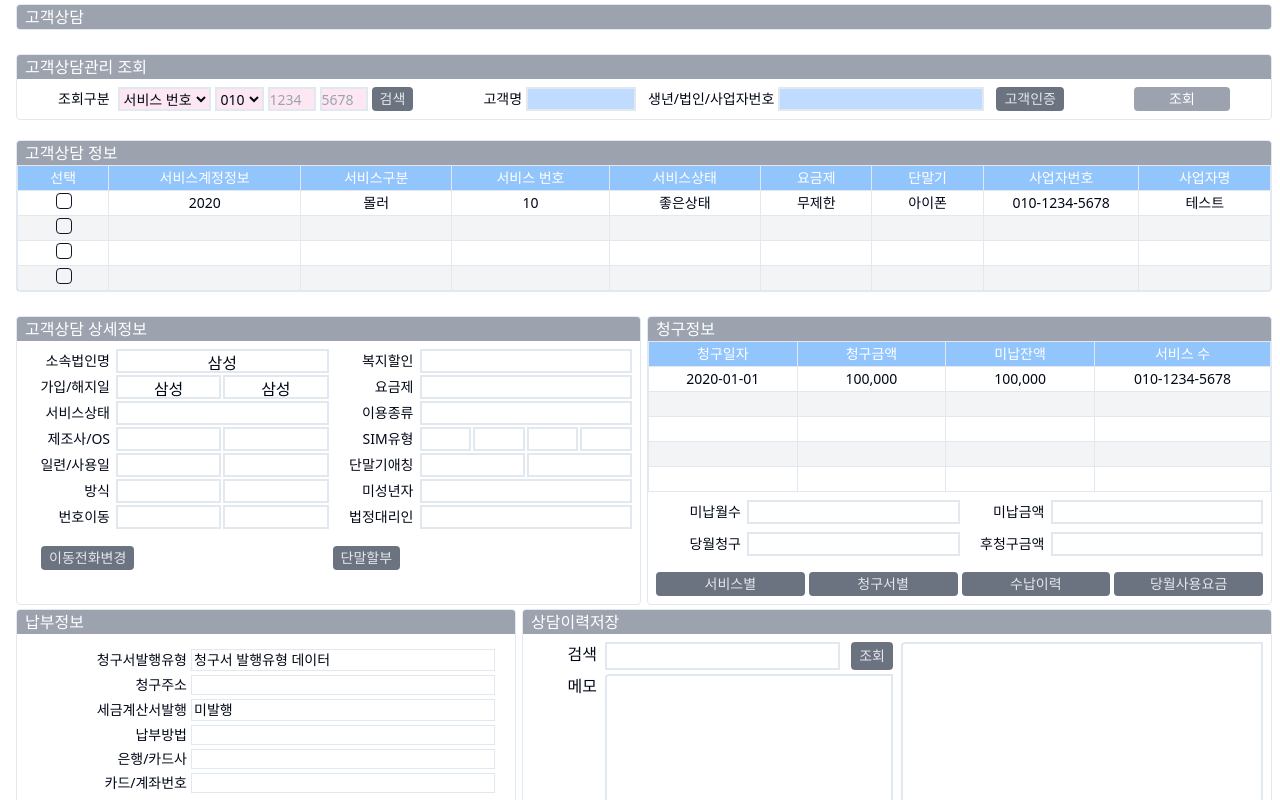
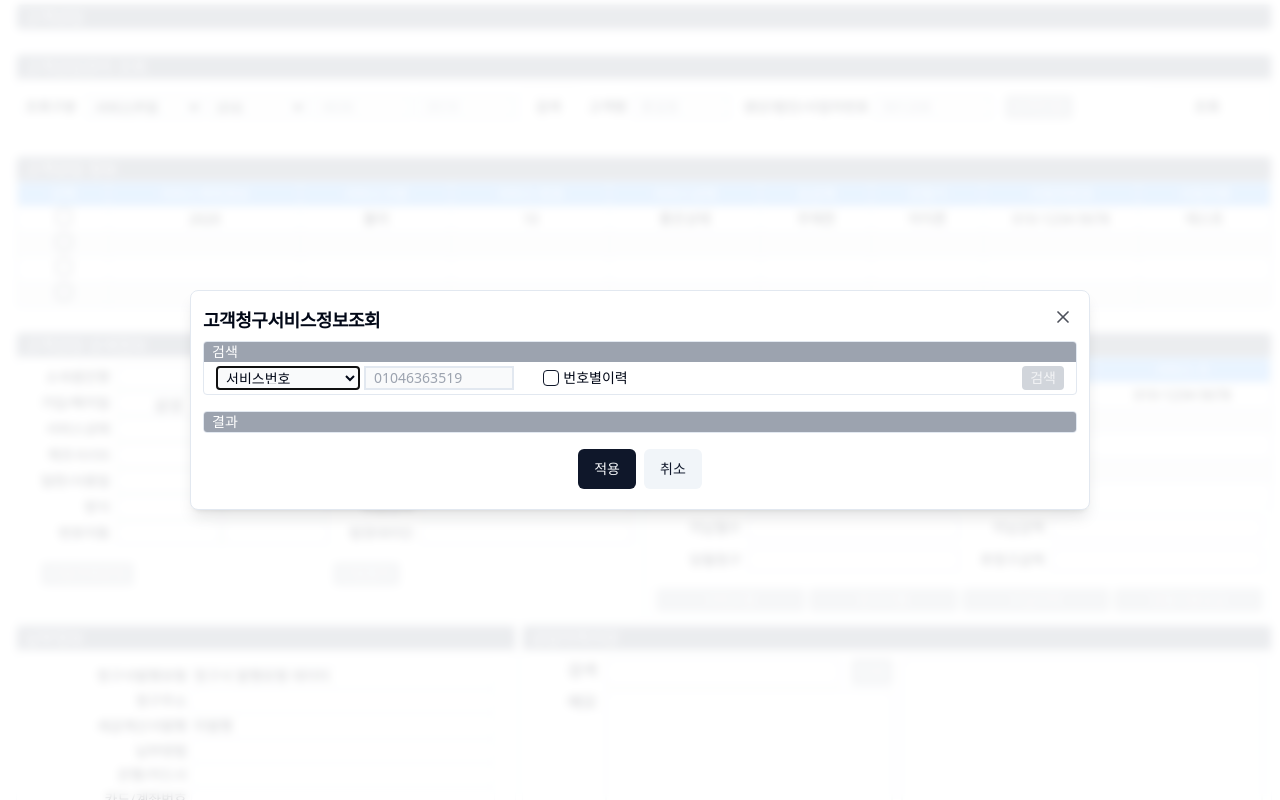
Before and after one commit to sprisao/SkPoc, a Next.js app: page / in a window 1280 px wide. Both pictures are taken after a click on the button "검색". Shown: the top 800 px of the page. Built offline with nearby package versions, Linux system fonts and the light colour scheme.

Commit message:
UI 구현 및 요소 컴포넌트화  - 고객상담관리 조회 > 다이얼로그 구현  - <input>,<select> 컴포넌트화

```diff
--- a/app/components/sections/SearchCustomerService.tsx
+++ b/app/components/sections/SearchCustomerService.tsx
@@ -1,72 +1,129 @@
+'use client'
 import SectionTitle from "@/app/components/ui/SectionTitle";
 import CommonButton from "@/app/components/ui/CommonButton";
+import {Button} from "@/components/ui/button"
+import {
+    Dialog, DialogClose,
+    DialogContent,
+    DialogFooter,
+    DialogHeader,
+    DialogTitle,
+    DialogTrigger,
+} from "@/components/ui/dialog"
+import InputBox from "@/app/components/ui/InputBox";
+import SelectBox from "@/app/components/ui/SelectBox";
+import {Checkbox} from "@/components/ui/checkbox";
 
 {/*고객상담관리 조회 Container*/
 }
 const SearchCustomerService = () => {
     return (
 
+        <Dialog>
             <div className="w-full border rounded-sm overflow-clip m-1 mt-4 ">
                 <SectionTitle title="고객상담관리 조회"/>
-            <div className="flex flex-row py-2 px-2 justify-around text-sm space-x-1 w-full">
-                <div className="flex flex-row items-center space-x-2">
-                    <p>조회구분</p>
-                    <div className="flex flex-row space-x-1">
-                        <select className="h-6 bg-pink-100 border-2">
-                            <option>서비스 번호</option>
-                            <option>고객상담</option>
-                            <option>고객상담</option>
-                            <option>고객상담</option>
-                        </select>
-                        <select className="h-6 bg-pink-100 border-2">
+                <div className="flex flex-row py-2 px-2 justify-around text-sm space-x-3 w-full">
+                    <div className="flex-1  flex flex-row items-center space-x-2 justify-end ">
+                        <p className="shrink-0">조회구분</p>
+                        <div className="flex flex-row items-center space-x-1 flex-1 ">
+                            <SelectBox className="max-w-[120px] min-w-[100px]">
+                                <option>서비스번호</option>
+                                <option>법인번호</option>
+                                <option>사업자번호</option>
+                                <option>외국인등록번호</option>
+                                <option>여권번호</option>
+                                <option>고객계정번호</option>
+                            </SelectBox>
+                            <SelectBox className="max-w-[100px]">
                                 <option>010</option>
-                            <option>123</option>
-                            <option>456</option>
-                            <option>789</option>
-                        </select>
-                        <input
-                            className="w-12 h-6 bg-pink-100 border-2"
+                                <option>011</option>
+                                <option>017</option>
+                                <option>016</option>
+                            </SelectBox>
+
+                            <InputBox
+                                className="max-w-[100px]"
                                 type="number"
-                            placeholder="1234"
-                        />
-                        <input
-                            className="w-12 h-6 bg-pink-100 border-2"
+                                placeholder="4636"/>
+                            <InputBox
+                                className="max-w-[100px]"
                                 type="number"
-                            placeholder="5678"
-                        />
-                        <CommonButton
-                        >검색
-                        </CommonButton>
+                                placeholder="3519"/>
+                            <DialogTrigger asChild>
+                                <Button variant="outline" className="w-14 h-full">검색</Button>
+                            </DialogTrigger>
                         </div>
                     </div>
 
-                <div className="flex flex-row items-center space-x-3">
+                    <div className=" flex-1 flex flex-row items-center space-x-3">
                         <div className="flex flex-row space-x-1 items-center">
-                        <p>고객명</p>
-                        <input
-                            className="w-[110px] bg-blue-200 border-2 h-6"
+                            <p className="shrink-0">고객명</p>
+                            <InputBox
+                                className="max-w-[100px] grow"
                                 type="text"
-                        />
+                                placeholder="홍길동"/>
                         </div>
                         <div className="flex flex-row space-x-1 items-center">
-                        <p>생년/법인/사업자번호</p>
-                        <input
-                            className="bg-blue-200 border-2 h-6"
+                            <p className="shrink-0">생년/법인/사업자번호</p>
+                            <InputBox
+                                className="max-w-[120px] grow"
                                 type="text"
-                        />
+                                placeholder="901208"/>
                         </div>
                         <CommonButton>
                             고객인증
                         </CommonButton>
                     </div>
-                <div className="flex flex-row w-24">
-                    <button className="bg-gray-400 w-full rounded-sm text-white h-6">
-                        조회
-                    </button>
-                </div>
-
+                    <div className="col-span-1">
+                        <DialogTrigger asChild>
+                            <Button variant="outline" className="w-28">조회</Button>
+                        </DialogTrigger>
                     </div>
                 </div>
+            </div>
+            <DialogContent className="w-full">
+                <DialogHeader>
+                    <DialogTitle>고객청구서비스정보조회</DialogTitle>
+                </DialogHeader>
+                <div className="w-full text-sm">
+                    <div className=" border rounded-sm overflow-clip mb-4 ">
+                        <SectionTitle title="검색"/>
+                        <div className="flex flex-row justify-between items-center py-1 px-3">
+                            <div className="flex flex-row space-x-1 items-center">
+                                <SelectBox className="">
+                                    <option>서비스번호</option>
+                                    <option>법인번호</option>
+                                    <option>사업자번호</option>
+                                    <option>외국인등록번호</option>
+                                    <option>여권번호</option>
+                                    <option>고객계정번호</option>
+                                </SelectBox>
+                                <InputBox
+                                    className="grow"
+                                    type="number"
+                                    placeholder="01046363519"/>
+                                <div className="flex flex-row justify-center items-center w-full space-x-1">
+                                    <Checkbox></Checkbox>
+                                    <p>번호별이력</p>
+                                </div>
+                            </div>
+                            <CommonButton>검색</CommonButton>
+                        </div>
+                    </div>
+                    <div className=" border rounded-sm overflow-clip mb-4 ">
+                        <SectionTitle title="결과"/>
+                    </div>
+                    <DialogFooter className="flex flex-row justify-center items-center space-x-1">
+                        <Button type="submit">적용</Button>
+                        <DialogClose asChild>
+                            <Button type="button" variant="secondary">
+                                취소
+                            </Button>
+                        </DialogClose>
+                    </DialogFooter>
+                </div>
+            </DialogContent>
+        </Dialog>
     );
 }
 
--- a/app/components/ui/CommonButton.tsx
+++ b/app/components/ui/CommonButton.tsx
@@ -1,6 +1,6 @@
 const CommonButton = ({children}) => {
     return (
-        <button className="rounded-sm bg-gray-500 px-2 text-gray-200 text-sm py-0.5 ">
+        <button className="rounded-sm bg-gray-300 px-2 text-gray-100 text-sm py-0.5 shrink-0" disabled>
             {children}
         </button>
     )
--- /dev/null
+++ b/app/components/ui/InputBox.tsx
@@ -0,0 +1,14 @@
+import {cn} from "@/lib/utils";
+
+export default function InputBox({className, type, placeholder}) {
+    return (
+        <input
+            className={cn(
+                "w-full flex flex-row items-center px-2 py-1 bg-gray-50 border-2 h-6 pb-[5px]",
+                className
+            )}
+            type={type}
+            placeholder={placeholder}
+        />
+    )
+}
--- /dev/null
+++ b/app/components/ui/SelectBox.tsx
@@ -0,0 +1,15 @@
+import {cn} from "@/lib/utils";
+
+export default function SelectBox({className, children, ...props}) {
+    return (
+        <select
+            className={cn(
+                "w-full flex flex-row items-center px-1 bg-gray-50 border-2 h-6 text-sm pb-1",
+                className
+            )}
+            {...props}
+        >
+            {children}
+        </select>
+    )
+}
--- /dev/null
+++ b/components/ui/dialog.tsx
@@ -0,0 +1,122 @@
+"use client"
+
+import * as React from "react"
+import * as DialogPrimitive from "@radix-ui/react-dialog"
+import { X } from "lucide-react"
+
+import { cn } from "@/lib/utils"
+
+const Dialog = DialogPrimitive.Root
+
+const DialogTrigger = DialogPrimitive.Trigger
+
+const DialogPortal = DialogPrimitive.Portal
+
+const DialogClose = DialogPrimitive.Close
+
+const DialogOverlay = React.forwardRef<
+  React.ElementRef<typeof DialogPrimitive.Overlay>,
+  React.ComponentPropsWithoutRef<typeof DialogPrimitive.Overlay>
+>(({ className, ...props }, ref) => (
+  <DialogPrimitive.Overlay
+    ref={ref}
+    className={cn(
+      "fixed inset-0 z-50 bg-background/80 backdrop-blur-sm data-[state=open]:animate-in data-[state=closed]:animate-out data-[state=closed]:fade-out-0 data-[state=open]:fade-in-0",
+      className
+    )}
+    {...props}
+  />
+))
+DialogOverlay.displayName = DialogPrimitive.Overlay.displayName
+
+const DialogContent = React.forwardRef<
+  React.ElementRef<typeof DialogPrimitive.Content>,
+  React.ComponentPropsWithoutRef<typeof DialogPrimitive.Content>
+>(({ className, children, ...props }, ref) => (
+  <DialogPortal>
+    <DialogOverlay />
+    <DialogPrimitive.Content
+      ref={ref}
+      className={cn(
+        "fixed left-[50%] top-[50%] z-50 grid w-full max-w-[900px] min-w-[800px] translate-x-[-50%] translate-y-[-50%] gap-3 border bg-background px-3 py-5 shadow-lg duration-200 data-[state=open]:animate-in data-[state=closed]:animate-out data-[state=closed]:fade-out-0 data-[state=open]:fade-in-0 data-[state=closed]:zoom-out-95 data-[state=open]:zoom-in-95 data-[state=closed]:slide-out-to-left-1/2 data-[state=closed]:slide-out-to-top-[48%] data-[state=open]:slide-in-from-left-1/2 data-[state=open]:slide-in-from-top-[48%] sm:rounded-lg",
+        className
+      )}
+      {...props}
+    >
+      {children}
+      <DialogPrimitive.Close className="absolute right-4 top-4 rounded-sm opacity-70 ring-offset-background transition-opacity hover:opacity-100 focus:outline-none focus:ring-2 focus:ring-ring focus:ring-offset-2 disabled:pointer-events-none data-[state=open]:bg-accent data-[state=open]:text-muted-foreground">
+        <X className="h-5 w-5" />
+        <span className="sr-only">Close</span>
+      </DialogPrimitive.Close>
+    </DialogPrimitive.Content>
+  </DialogPortal>
+))
+DialogContent.displayName = DialogPrimitive.Content.displayName
+
+const DialogHeader = ({
+  className,
+  ...props
+}: React.HTMLAttributes<HTMLDivElement>) => (
+  <div
+    className={cn(
+      "flex flex-col space-y-1.5 text-center sm:text-left",
+      className
+    )}
+    {...props}
+  />
+)
+DialogHeader.displayName = "DialogHeader"
+
+const DialogFooter = ({
+  className,
+  ...props
+}: React.HTMLAttributes<HTMLDivElement>) => (
+  <div
+    className={cn(
+      "flex flex-col-reverse sm:flex-row  sm:space-x-2",
+      className
+    )}
+    {...props}
+  />
+)
+DialogFooter.displayName = "DialogFooter"
+
+const DialogTitle = React.forwardRef<
+  React.ElementRef<typeof DialogPrimitive.Title>,
+  React.ComponentPropsWithoutRef<typeof DialogPrimitive.Title>
+>(({ className, ...props }, ref) => (
+  <DialogPrimitive.Title
+    ref={ref}
+    className={cn(
+      "text-lg font-semibold leading-none tracking-tight",
+      className
+    )}
+    {...props}
+  />
+))
+DialogTitle.displayName = DialogPrimitive.Title.displayName
+
+const DialogDescription = React.forwardRef<
+  React.ElementRef<typeof DialogPrimitive.Description>,
+  React.ComponentPropsWithoutRef<typeof DialogPrimitive.Description>
+>(({ className, ...props }, ref) => (
+  <DialogPrimitive.Description
+    ref={ref}
+    className={cn("text-sm text-muted-foreground", className)}
+    {...props}
+  />
+))
+DialogDescription.displayName = DialogPrimitive.Description.displayName
+
+export {
+  Dialog,
+  DialogPortal,
+  DialogOverlay,
+  DialogClose,
+  DialogTrigger,
+  DialogContent,
+  DialogHeader,
+  DialogFooter,
+  DialogTitle,
+  DialogDescription,
+}
--- a/package.json
+++ b/package.json
@@ -1,6 +1,7 @@
 {
   "dependencies": {
     "@radix-ui/react-checkbox": "^1.0.4",
+    "@radix-ui/react-dialog": "^1.0.5",
     "@radix-ui/react-slot": "^1.0.2",
     "@tanstack/react-table": "^8.10.7",
     "class-variance-authority": "^0.7.0",
```
Also changed, not shown: app/components/ui/dialog.tsx (deleted). Lines whose indentation alone changed are shown as unchanged.
